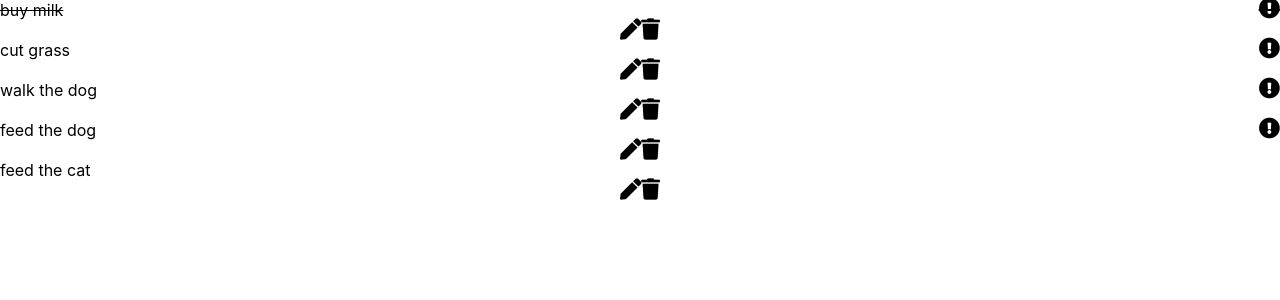
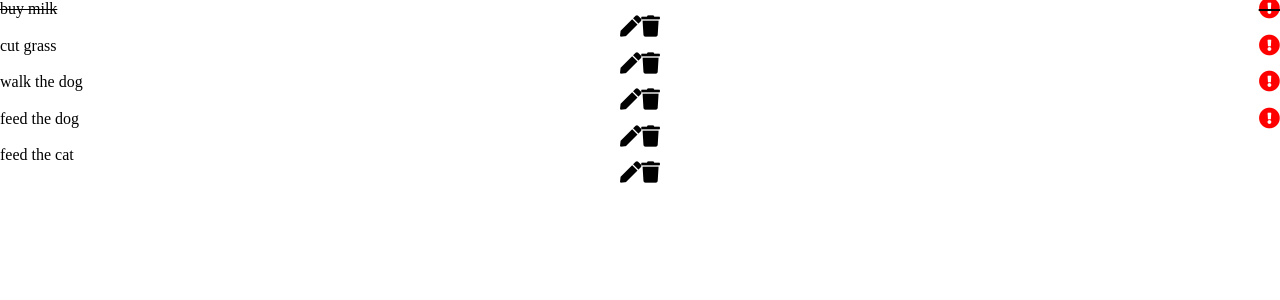
Before and after one commit to malevy/react-todo, a React (Create React App) app: page / in a window 1280 px wide. Shown: the top 300 px of the page. Built offline with nearby package versions, Linux system fonts and the light colour scheme.

Commit message:
rework global css

```diff
--- a/src/App.css
+++ b/src/App.css
@@ -5,12 +5,6 @@
 .App-logo {
   height: 40vmin;
   pointer-events: none;
-}
-
-@media (prefers-reduced-motion: no-preference) {
-  .App-logo {
-    animation: App-logo-spin infinite 20s linear;
-  }
 }
 
 .App-header {
@@ -27,12 +21,3 @@
 .App-link {
   color: #61dafb;
 }
-
-@keyframes App-logo-spin {
-  from {
-    transform: rotate(0deg);
-  }
-  to {
-    transform: rotate(360deg);
-  }
-}
--- a/src/index.css
+++ b/src/index.css
@@ -1,13 +1,15 @@
-body {
+* {
+  box-sizing: border-box;
+  padding: 0;
   margin: 0;
-  font-family: -apple-system, BlinkMacSystemFont, 'Segoe UI', 'Roboto', 'Oxygen',
-    'Ubuntu', 'Cantarell', 'Fira Sans', 'Droid Sans', 'Helvetica Neue',
-    sans-serif;
-  -webkit-font-smoothing: antialiased;
-  -moz-osx-font-smoothing: grayscale;
 }
 
-code {
-  font-family: source-code-pro, Menlo, Monaco, Consolas, 'Courier New',
-    monospace;
+html,
+body {
+  max-width: 100vw;
+  overflow-x: hidden;
 }
+
+i.fa-exclamation-circle {
+  color: red;
+}
--- a/src/styles/globals.css
+++ /dev/null
@@ -1,15 +0,0 @@
-* {
-  box-sizing: border-box;
-  padding: 0;
-  margin: 0;
-}
-
-html,
-body {
-  max-width: 100vw;
-  overflow-x: hidden;
-}
-
-i.fa-exclamation-circle {
-  color: red;
-}
```
